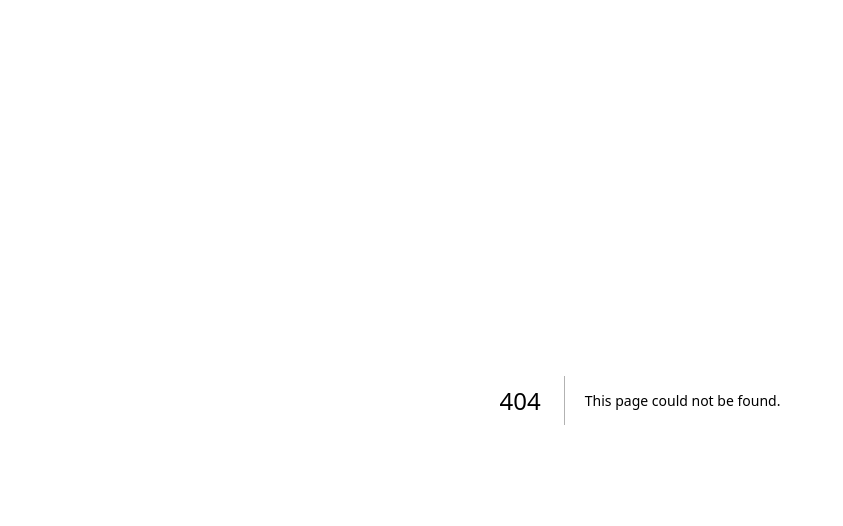
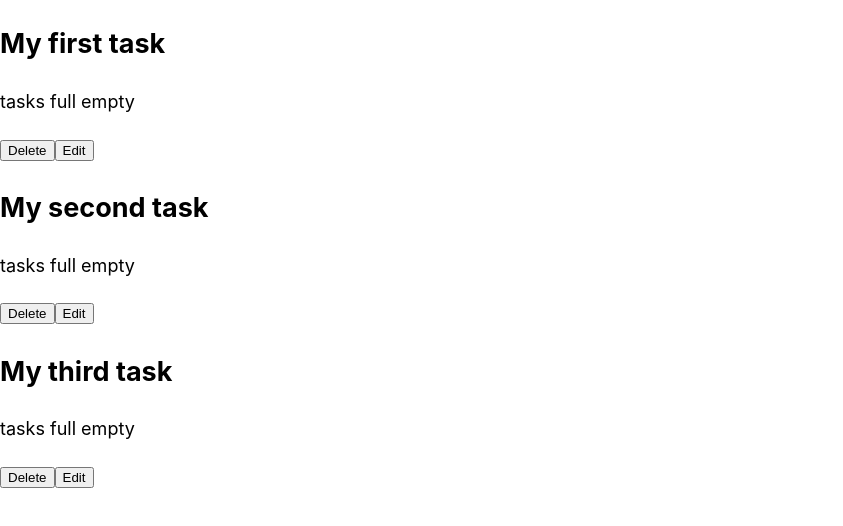
Before and after one commit to MiJaZu/my-next-blog, a Next.js app: page /todo/home in a window 1280 px wide. Before the commit this address had no page. Shown: the top 526 px of the page, without its empty margins (0-843 px from the left). Built offline with nearby package versions, Linux system fonts and the light colour scheme.

Commit message:
added todo home page, route and components to display from a context

```diff
--- a/components/layout.tsx
+++ b/components/layout.tsx
@@ -3,6 +3,7 @@ import Image from "next/image";
 import styles from "./layout.module.css";
 import utilStyles from "../styles/utils.module.css";
 import Link from "next/link";
+import TaskProvider from "@/context/taskprovider";
 
 const name = "Misael Zurita";
 export const siteTitle = "Next.js Sample Website";
--- /dev/null
+++ b/components/taskcard.tsx
@@ -0,0 +1,16 @@
+import { Task } from "@/models/task";
+
+type TaskCardProps = {
+  task: Task;
+};
+
+export default function TaskCard({ task }: TaskCardProps) {
+  return (
+    <div>
+      <h2>{task.title}</h2>
+      <p>{task.description}</p>
+      <button>Delete</button>
+      <button>Edit</button>
+    </div>
+  );
+}
--- /dev/null
+++ b/context/taskprovider.tsx
@@ -0,0 +1,32 @@
+import { Task } from "@/models/task";
+import React, { createContext, ReactNode, useContext, useState } from "react";
+
+interface DataProvider {
+  tasks: Task[];
+}
+
+type TaskProviderProps = {
+  children: ReactNode;
+};
+
+const TaskContext = createContext<DataProvider | null>({
+  tasks: [
+    { id: "1", title: "My first task", description: "tasks full empty" },
+    { id: "2", title: "My second task", description: "tasks full empty" },
+    { id: "3", title: "My third task", description: "tasks full empty" },
+  ],
+});
+
+export function useData(): DataProvider {
+  const context = useContext(TaskContext);
+  console.log(context);
+  if (!context) throw Error("Error al retornar el context");
+  return context;
+}
+
+export default function TaskProvider({ children }: TaskProviderProps) {
+  const [tasks, setTasks] = useState<Task[]>([]);
+  return (
+    <TaskContext.Provider value={{ tasks }}>{children}</TaskContext.Provider>
+  );
+}
--- /dev/null
+++ b/models/task.ts
@@ -0,0 +1,5 @@
+export type Task = {
+    id: string;
+    title: string;
+    description: string;
+};
--- /dev/null
+++ b/pages/todo/home.tsx
@@ -0,0 +1,15 @@
+"use client";
+import TaskCard from "@/components/taskcard";
+import { useData } from "@/context/taskprovider";
+
+export default function Home() {
+  const { tasks } = useData();
+
+  return (
+    <div className="bg-gray-700">
+      {tasks.map((task) => (
+        <TaskCard key={`task-id-${task.id}`} task={task}></TaskCard>
+      ))}
+    </div>
+  );
+}
```
